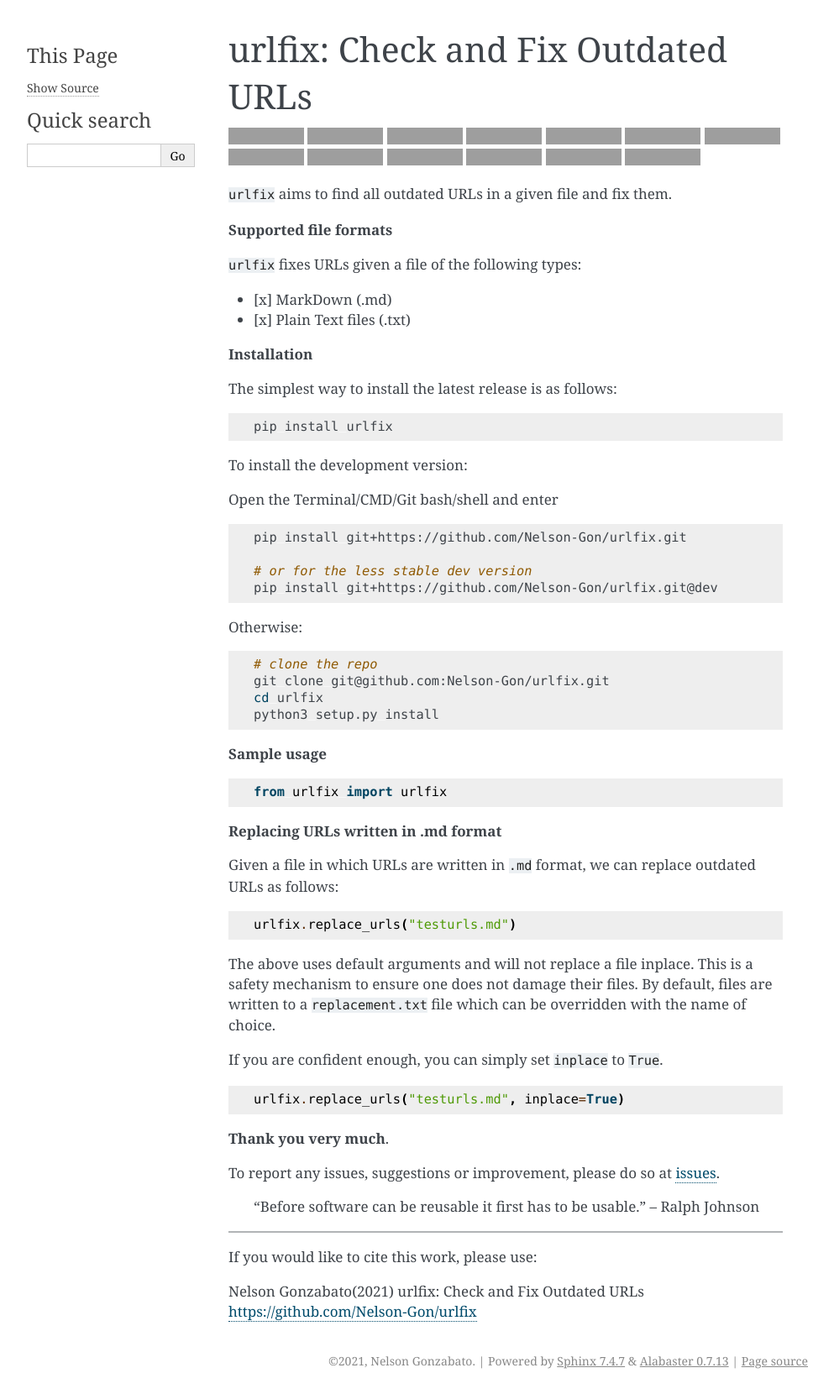
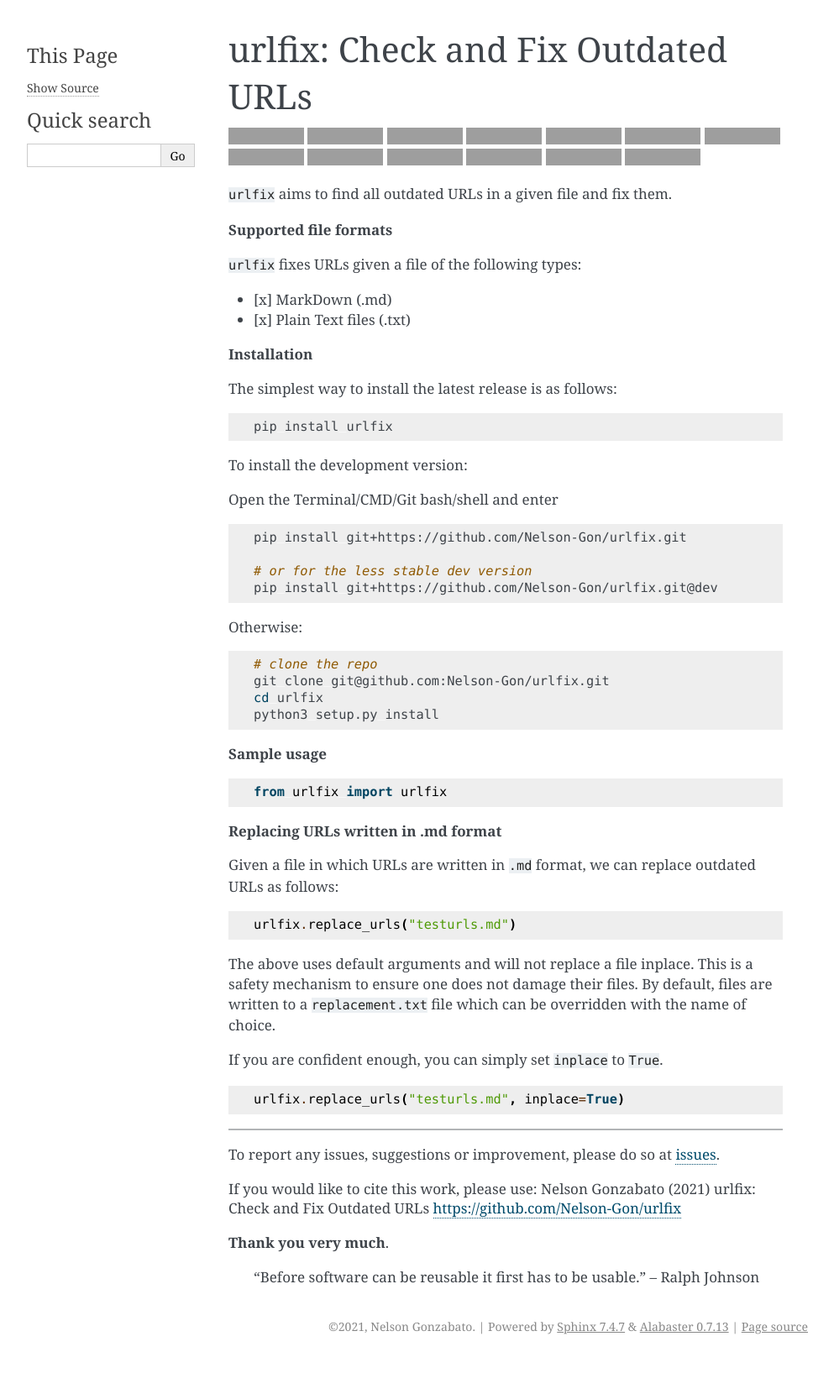
Before and after one commit to Nelson-Gon/urlfix, a Sphinx documentation site: the page built from docs/source/README.rst, in a window 1280 px wide, cut to the strip 0-1660 px from the top of the page. Shown: the whole strip at 84% size, without its empty margins (148-1141 px from the left). Built offline with Sphinx 7.4.7, drawn with Linux system fonts in a browser that asks for light colours; after the commit the page ends 1619 px from its top, so only the background shows below that; grey boxes are pictures that could not be loaded.

Commit message:
update docs

```diff
--- a/docs/source/README.rst
+++ b/docs/source/README.rst
@@ -131,20 +131,18 @@ If you are confident enough, you can simply set ``inplace`` to ``True``.
 
 .. code-block:: python
 
+
    urlfix.replace_urls("testurls.md", inplace=True)
 
+----
+
+To report any issues, suggestions or improvement, please do so at `issues <https://github.com/Nelson-Gon/urlfix/issues>`_.
+
+If you would like to cite this work, please use:
+Nelson Gonzabato (2021) urlfix: Check and Fix Outdated URLs https://github.com/Nelson-Gon/urlfix
+
 **Thank you very much**.
-
-To report any issues, suggestions or improvement, please do so
-at `issues <https://github.com/Nelson-Gon/urlfix/issues>`_.
 
 ..
 
    “Before software can be reusable it first has to be usable.” – Ralph Johnson
-
-
-----
-
-If you would like to cite this work, please use:
-
-Nelson Gonzabato(2021) urlfix: Check and Fix Outdated URLs https://github.com/Nelson-Gon/urlfix
```
Also changed, not shown: README.md (+10 -8 lines).
